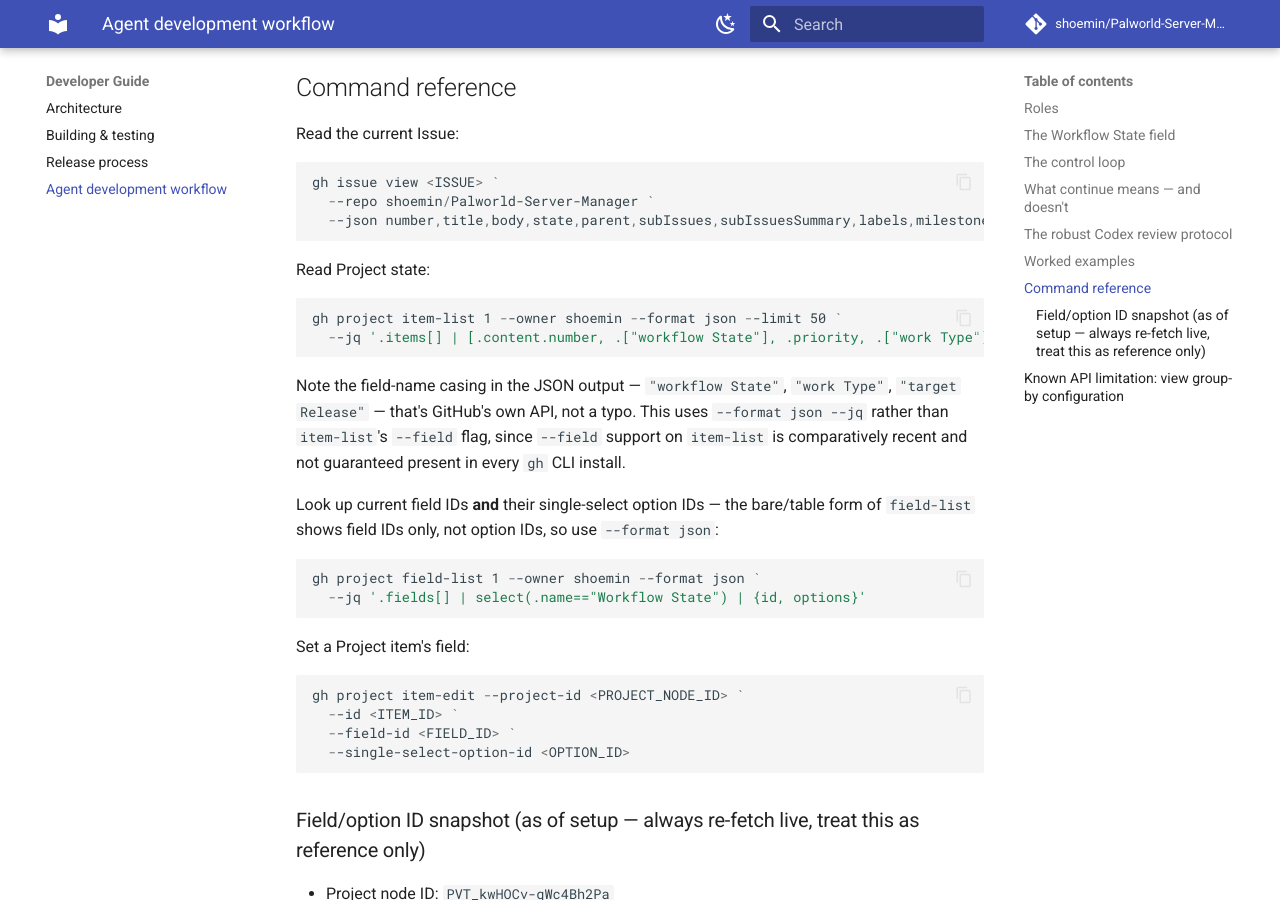
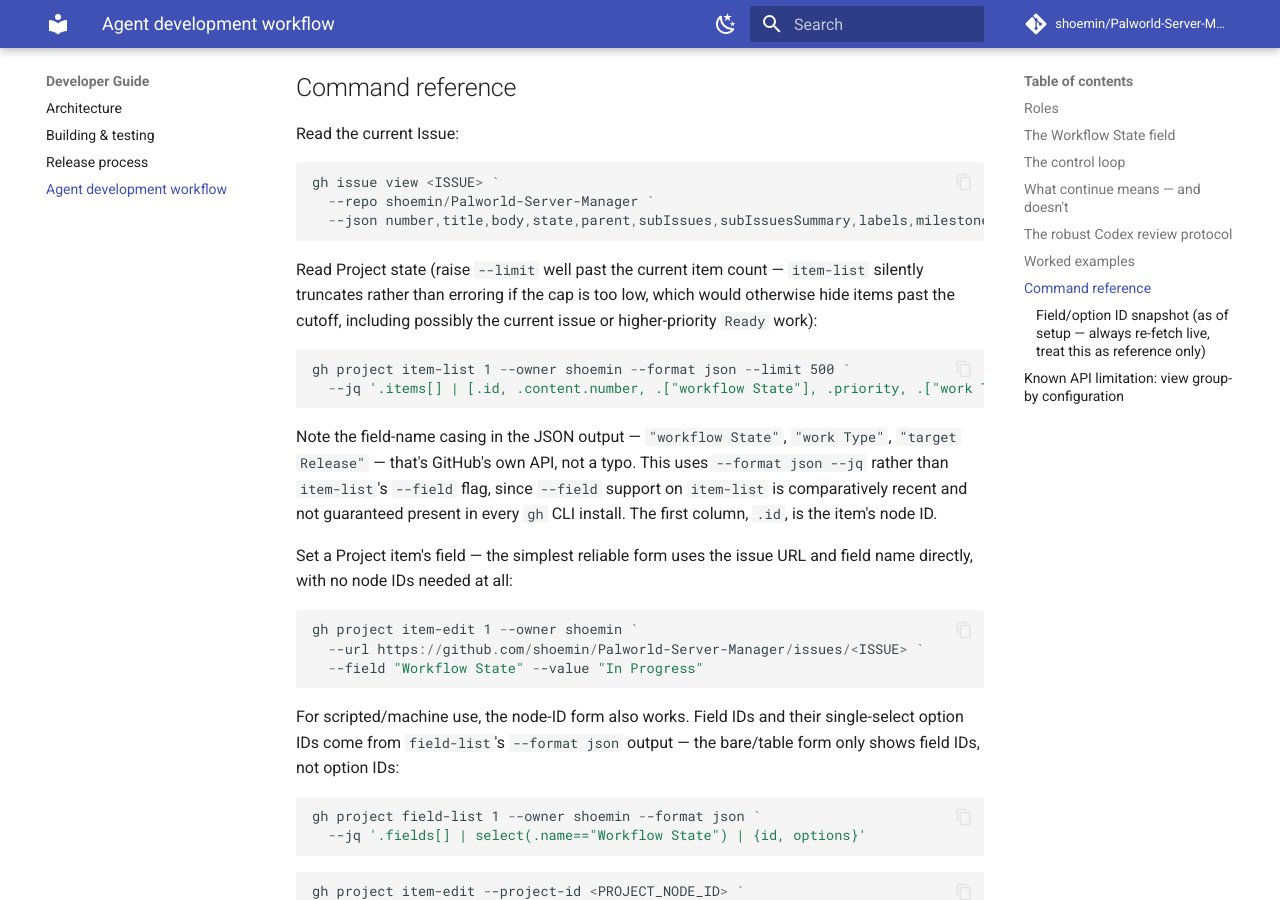
Before and after one commit to shoemin/Palworld-Server-Manager, an MkDocs documentation site: the page built from docs/developer/agent-workflow.md, in a window 1280 px wide and 900 px high, scrolled down 4077 px. Built offline with MkDocs 1.6.1 and Material for MkDocs 9.7.7, drawn with Linux system fonts in a browser that asks for light colours; comment, search, counter and statistics services are not loaded.

Commit message:
Fix two more gh CLI command defects found by Codex review
- The "Read the Project state" jq transform discarded each item's
  .id (its GraphQL item node ID), while the "Begin work" step still
  required that ID with no documented way to obtain it. Added .id as
  the first column, and switched the primary "Begin work" example to
  gh project item-edit's simpler --url/--field/--value form (verified
  live against a real issue in this project), which needs no node IDs
  at all; the node-ID form is kept as a documented scripted-use
  alternative.
- --limit 50 on item-list silently truncates rather than erroring
  once this long-lived project exceeds 50 items, which could hide the
  current issue or higher-priority Ready work from the mandatory
  context-loading step. Raised to --limit 500 in both CLAUDE.md and
  agent-workflow.md.

Both findings via @chatgpt-codex-connector[bot] review on PR #32
(reviewed commit 096ebf1dc4, verified to resolve to the exact prior
head 096ebf1dc441411b212757f96d44eb2c8a4f50a2).

Co-Authored-By: Claude Sonnet 5 <noreply@anthropic.com>

````diff
--- a/docs/developer/agent-workflow.md
+++ b/docs/developer/agent-workflow.md
@@ -126,23 +126,29 @@ gh issue view <ISSUE> `
   --json number,title,body,state,parent,subIssues,subIssuesSummary,labels,milestone,url
 ```
 
-Read Project state:
+Read Project state (raise `--limit` well past the current item count — `item-list` silently truncates rather than erroring if the cap is too low, which would otherwise hide items past the cutoff, including possibly the current issue or higher-priority `Ready` work):
 
 ```powershell
-gh project item-list 1 --owner shoemin --format json --limit 50 `
-  --jq '.items[] | [.content.number, .["workflow State"], .priority, .["work Type"], .area, .["target Release"], .effort, .validation] | @tsv'
+gh project item-list 1 --owner shoemin --format json --limit 500 `
+  --jq '.items[] | [.id, .content.number, .["workflow State"], .priority, .["work Type"], .area, .["target Release"], .effort, .validation] | @tsv'
 ```
 
-Note the field-name casing in the JSON output — `"workflow State"`, `"work Type"`, `"target Release"` — that's GitHub's own API, not a typo. This uses `--format json --jq` rather than `item-list`'s `--field` flag, since `--field` support on `item-list` is comparatively recent and not guaranteed present in every `gh` CLI install.
+Note the field-name casing in the JSON output — `"workflow State"`, `"work Type"`, `"target Release"` — that's GitHub's own API, not a typo. This uses `--format json --jq` rather than `item-list`'s `--field` flag, since `--field` support on `item-list` is comparatively recent and not guaranteed present in every `gh` CLI install. The first column, `.id`, is the item's node ID.
 
-Look up current field IDs **and** their single-select option IDs — the bare/table form of `field-list` shows field IDs only, not option IDs, so use `--format json`:
+Set a Project item's field — the simplest reliable form uses the issue URL and field name directly, with no node IDs needed at all:
+
+```powershell
+gh project item-edit 1 --owner shoemin `
+  --url https://github.com/shoemin/Palworld-Server-Manager/issues/<ISSUE> `
+  --field "Workflow State" --value "In Progress"
+```
+
+For scripted/machine use, the node-ID form also works. Field IDs and their single-select option IDs come from `field-list`'s `--format json` output — the bare/table form only shows field IDs, not option IDs:
 
 ```powershell
 gh project field-list 1 --owner shoemin --format json `
   --jq '.fields[] | select(.name=="Workflow State") | {id, options}'
 ```
-
-Set a Project item's field:
 
 ```powershell
 gh project item-edit --project-id <PROJECT_NODE_ID> `
````
Also changed, not shown: CLAUDE.md (+9 -8 lines).
